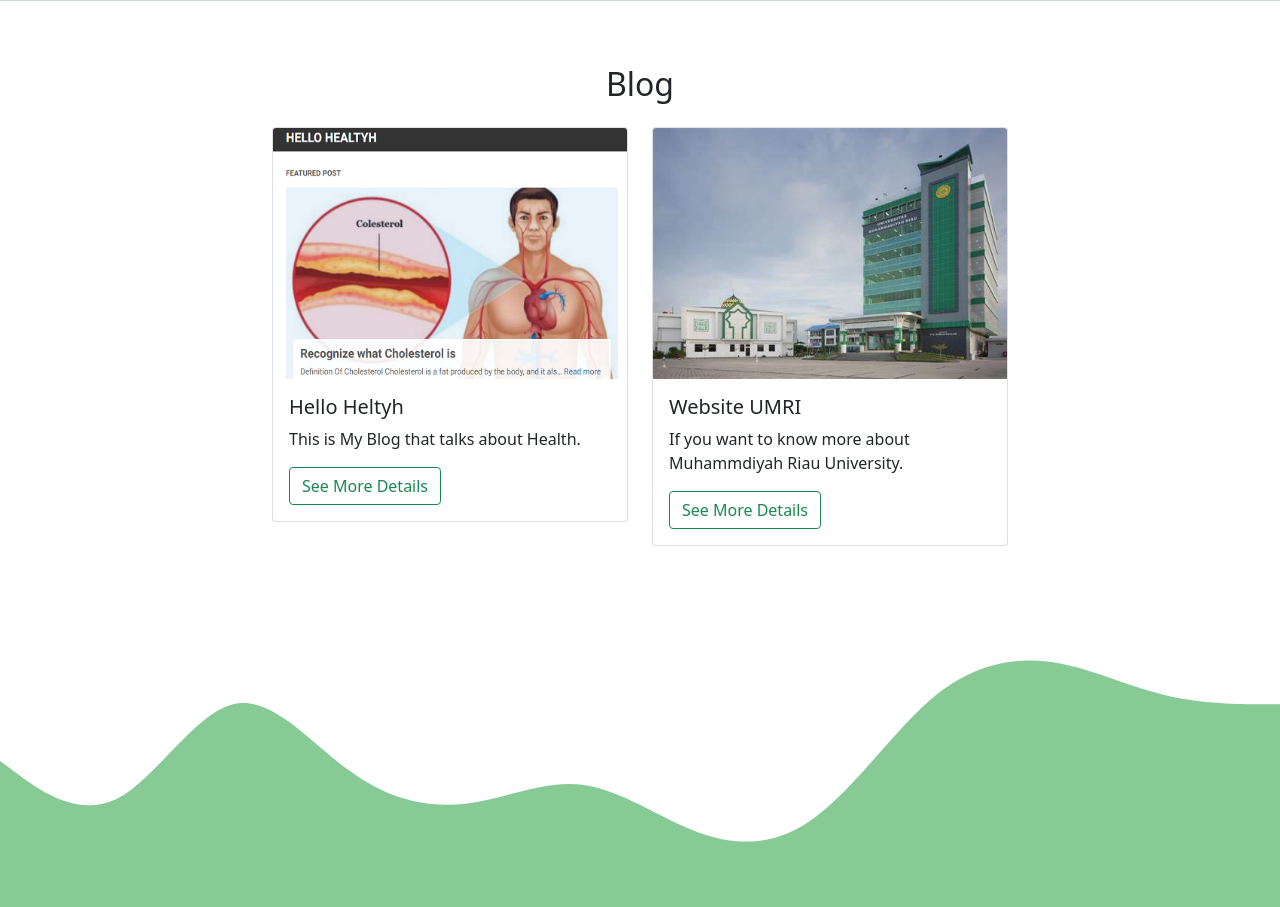
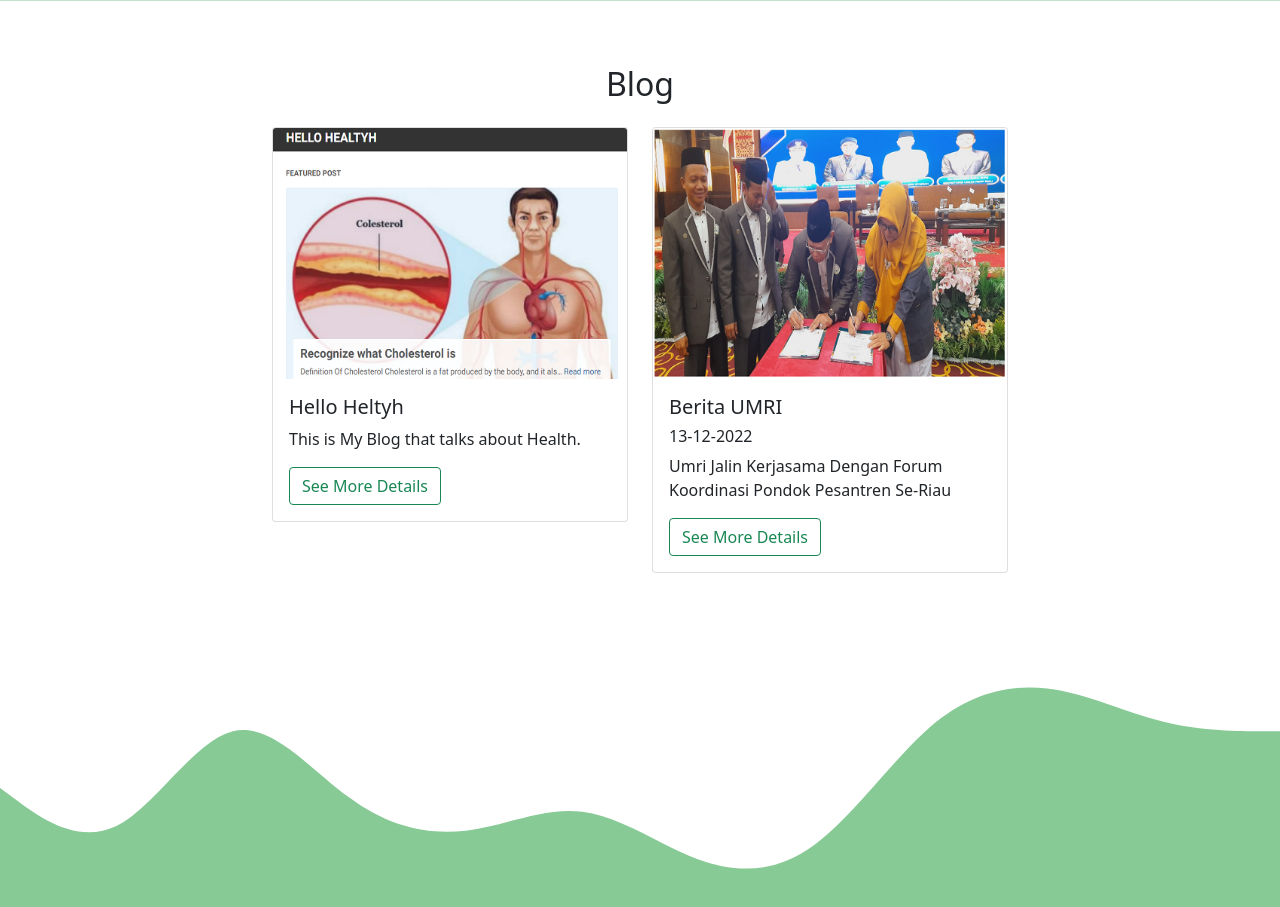
Before and after one commit to crzyk1dz/mengoding, a plain HTML site: page index.html in a window 1280 px wide. Shown: the part 2460-3367 px from the top of the page. Drawn offline with nearby package versions, Linux system fonts and the light colour scheme.

Commit message:
new update

```diff
--- a/index.html
+++ b/index.html
@@ -172,13 +172,14 @@
           </div>
           <div class="col-md-4 mb-3 fs-6">
             <div class="card">
-              <a href="https://www.umri.ac.id/" target="_blank">
-              <img src="img/OIP (1).jpg" class="card-img-top" alt="University of Muhammadiyah Riau" />
+              <a href="https://www.umri.ac.id/artikel/baca/2022-12-13-1670941775-umri-jalin-kerjasama-dengan-forum-koordinasi-pondok-pesantren-se-riau" target="_blank">
+              <img src="img/berita1.jpg.png" class="card-img-top" alt="University of Muhammadiyah Riau" />
               </a>
               <div class="card-body">
-                <h5 class="card-title">Website UMRI</h5>
-                <p class="card-text">If you want to know more about Muhammdiyah Riau University.</p>
-                <a href="https://www.umri.ac.id/" target="_blank" class="btn btn-outline-success">See More Details</a>
+                <h5 class="card-title">Berita UMRI </h5>
+                <h6>13-12-2022</h6>
+                <p class="card-text">Umri Jalin Kerjasama Dengan Forum Koordinasi Pondok Pesantren Se-Riau</p>
+                <a href="https://www.umri.ac.id/artikel/baca/2022-12-13-1670941775-umri-jalin-kerjasama-dengan-forum-koordinasi-pondok-pesantren-se-riau" target="_blank" class="btn btn-outline-success">See More Details</a>
               </div>
             </div>
           </div>
```
Also changed, not shown: img/berita1.jpg.png (added).
